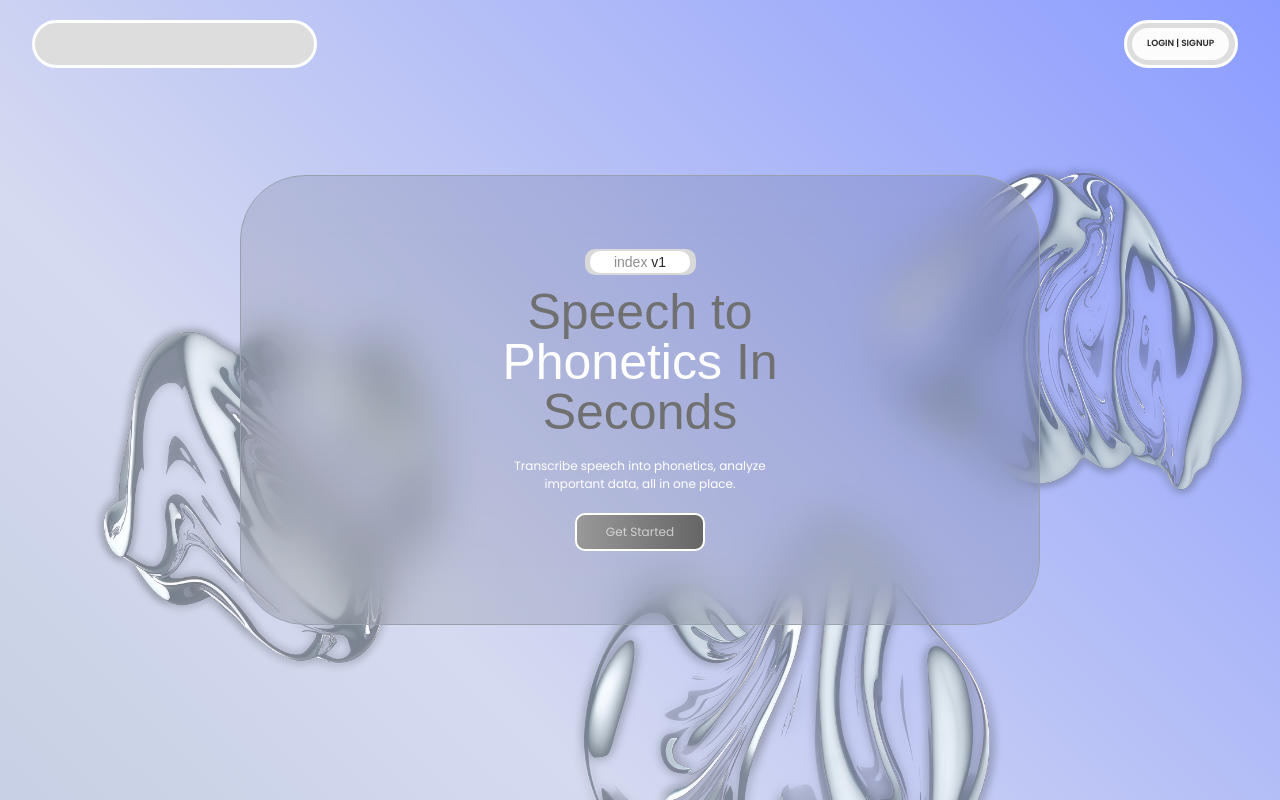
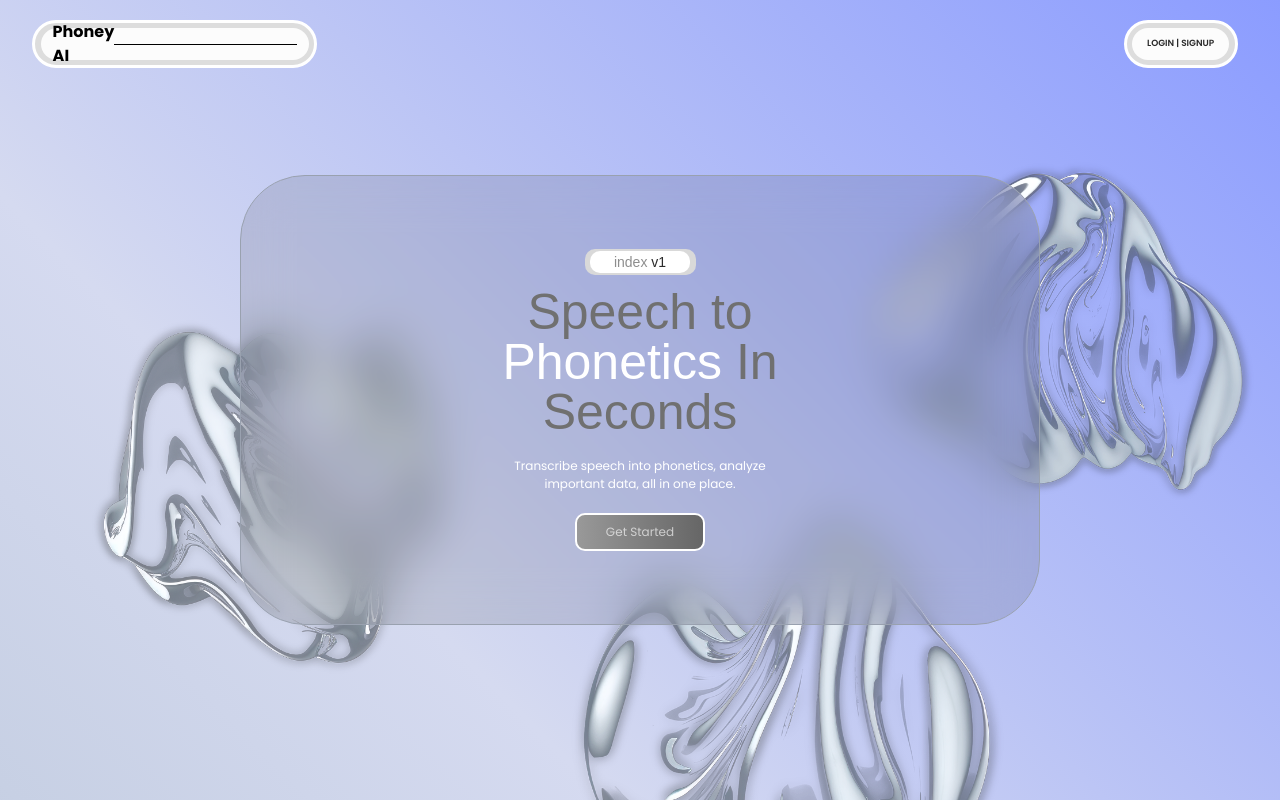
Before and after one commit to ryushen-tan/Phon3y, a React (Vite) app in the folder fe/: page / in a window 1280 px wide. Shown: the top 800 px of the page. Built offline with nearby package versions, Linux system fonts and the light colour scheme; a web font is replaced by a local one.

Commit message:
added a general logo

```diff
--- a/fe/src/components/Navbar/Navbar.tsx
+++ b/fe/src/components/Navbar/Navbar.tsx
@@ -3,7 +3,12 @@ const Navbar: React.FC = () => {
         <nav className="sticky top-0 z-50 bg-white/80 backdrop-blur-md">
             <div className="absolute flex w-[99.2vw] justify-between z-50">
                 <div className="w-[50%] h-12 py-5 px-8">
-                    <div className="w-[50%] h-12 rounded-full bg-[#DDDDDD] border border-3 border-white" />
+                    <div className="w-[50%] h-12 rounded-full bg-[#DDDDDD] border border-3 border-white flex justify-center items-center cursor-pointer hover:bg-[#FCFCFC] transition-all ease-in-out duration-500">
+                        <div className="w-[96%] h-8 bg-[#FCFCFC] p-3 flex items-center rounded-2xl cursor-pointer flex justify-between">
+                            <h1 className="font-bold font-poppins">Phoney AI</h1>
+                            <hr className="w-80"/>
+                        </div>
+                    </div>
                 </div>
                 <div className="w-[50%] py-5 px-8 flex justify-end">
                     <div className="w-[20%] bg-[#DDDDDD] h-12 rounded-full border border-3 border-white flex pointer-events-auto justify-center items-center cursor-pointer hover:bg-[#FCFCFC] transition-all ease-in-out duration-500">
```
